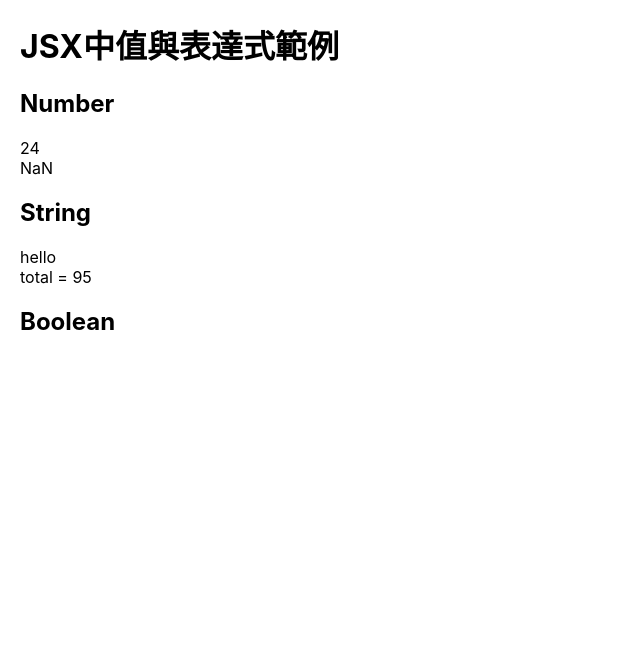
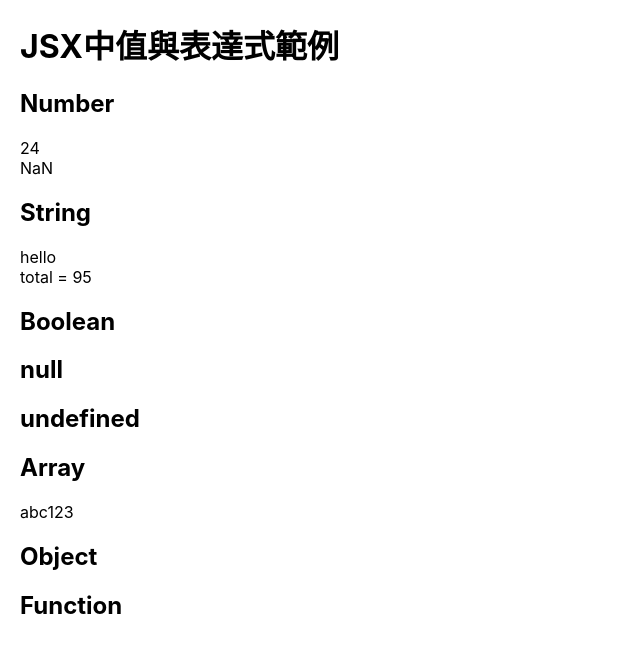
Before and after one commit to dackdada016/react-0108, a React (Create React App) app: page / in a window 1280 px wide. Shown: the top 652 px of the page, without its empty margins (0-640 px from the left). Built offline with nearby package versions, Linux system fonts and the light colour scheme.

Commit message:
JSX中 值與表達式 的呈現 2

```diff
--- a/src/0109/3.jsx/JSXValue2.js
+++ b/src/0109/3.jsx/JSXValue2.js
@@ -15,10 +15,24 @@ function JSXValue2() {
       {/* 樣板字串的語法 */}
       {`total = ${100 - 5}`}
 
-      {/* render時不會呈現boolean值 */}
+      {/* render時不會呈現*/}
       <h2>Boolean</h2>
       {true}
       {false}
+      <h2>null</h2>
+      {null}
+      <h2>undefined</h2>
+      {undefined}
+
+      <h2>Array</h2>
+      {['a', 'b', 'c', 123]}
+
+      <h2>Object</h2>
+      {/* 會造成錯誤中斷，不能直接呈現物件 */}
+      {/* {{ a: 1, b: 2 }} */}
+      <h2>Function</h2>
+      {/* 會警告錯誤，不會呈現任何東西 */}
+      {() => {}}
     </>
   )
 }
```
